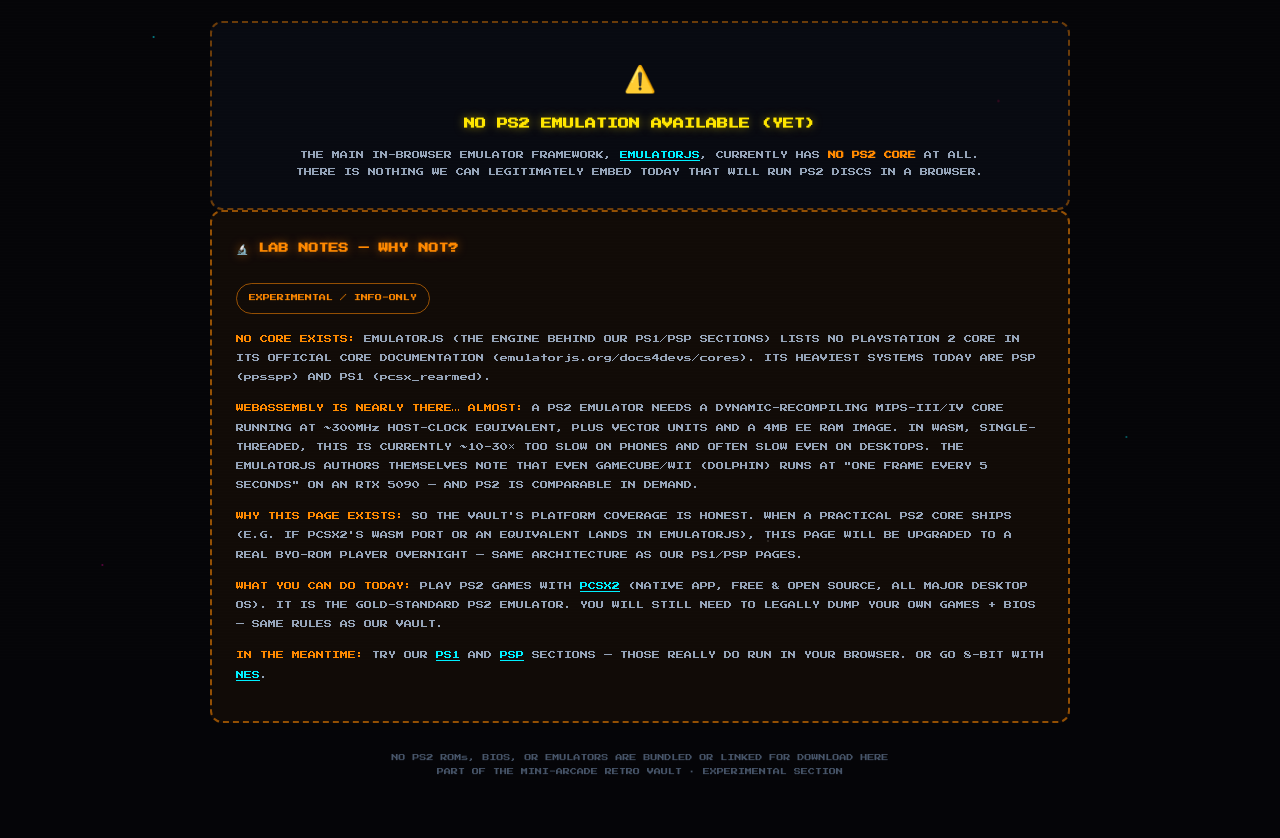
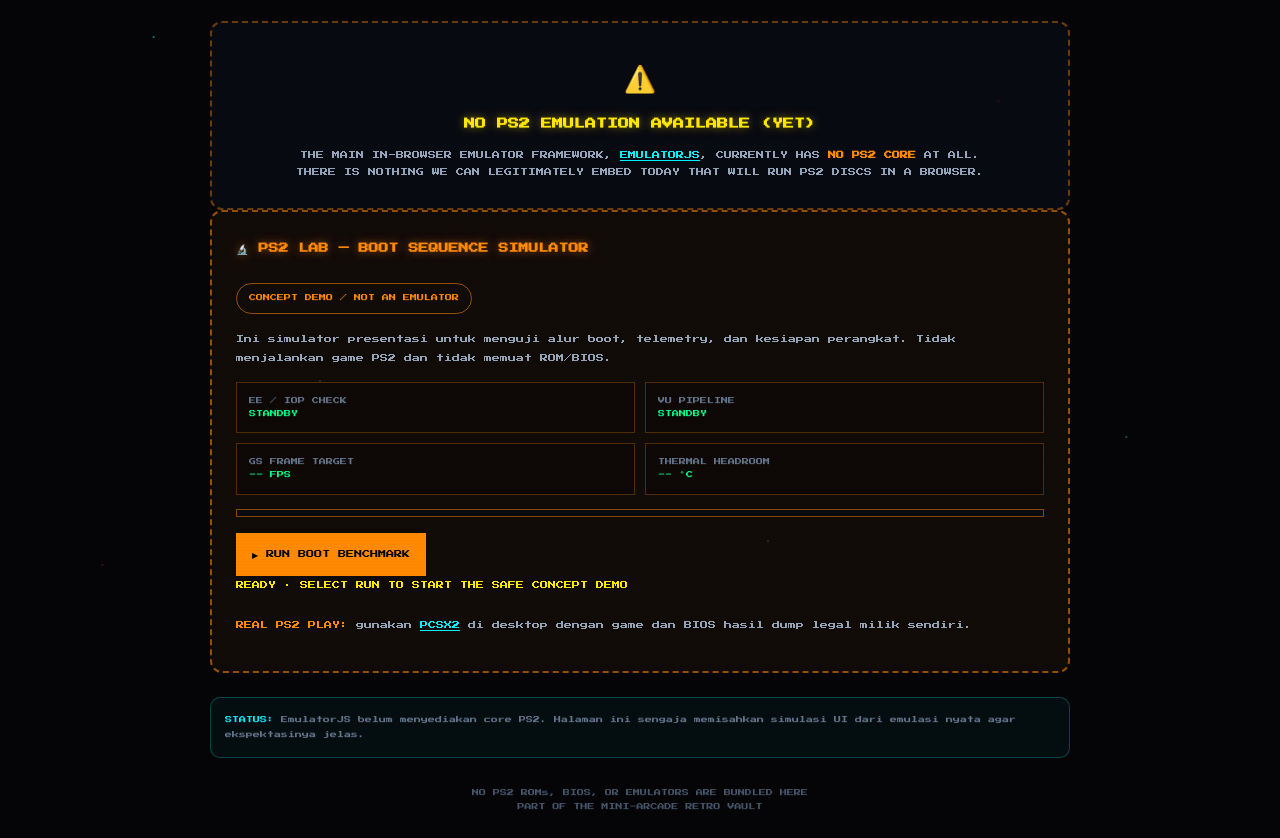
Before and after one commit to lwn2210/mini-arcade, a plain HTML site: page classic/ps2/index.html in a window 1280 px wide. Shown: the part 139-977 px from the top of the page. Before the commit the page ends 942 px from the top, so only its background shows below. Drawn offline with Linux system fonts and the light colour scheme.

Commit message:
fix(classic): polish vault navigation and PS2 lab demo

```diff
--- a/classic/ps2/index.html
+++ b/classic/ps2/index.html
@@ -21,6 +21,17 @@
     border: 1px solid rgba(255,136,0,0.55); border-radius: 20px;
     padding: 6px 12px; margin-bottom: 16px;
   }
+  .sim-grid { display: grid; grid-template-columns: repeat(2, minmax(0, 1fr)); gap: 10px; margin: 14px 0; }
+  .sim-grid div { border: 1px solid rgba(255,136,0,.28); background: rgba(0,0,0,.24); padding: 12px; }
+  .sim-grid span, .sim-grid b { display: block; font-size: 7px; line-height: 1.8; }
+  .sim-grid span { color: #64748b; }
+  .sim-grid b { color: #00ff88; font-weight: normal; }
+  .sim-meter { height: 8px; border: 1px solid rgba(255,136,0,.5); background: #090b10; margin: 14px 0; }
+  .sim-meter i { display: block; width: 0; height: 100%; background: linear-gradient(90deg,#ff8800,#ffe600); transition: width .12s; }
+  .lab-button { font: inherit; font-size: 8px; color: #050508; background: #ff8800; border: 0; padding: 12px 16px; cursor: pointer; }
+  .lab-button:hover { background: #ffe600; box-shadow: 0 0 18px rgba(255,230,0,.4); }
+  .lab-button:disabled { cursor: wait; opacity: .7; }
+  .sim-status { color: #ffe600 !important; min-height: 28px; }
 </style>
 </head>
 <body>
@@ -37,28 +48,58 @@
   </div>
 
   <div class="lab-note">
-    <h3>🔬 LAB NOTES — WHY NOT?</h3>
-    <span class="badge">EXPERIMENTAL / INFO-ONLY</span>
-    <p><b>NO CORE EXISTS:</b> EMULATORJS (THE ENGINE BEHIND OUR PS1/PSP SECTIONS) LISTS NO PLAYSTATION 2 CORE IN ITS
-    OFFICIAL CORE DOCUMENTATION (emulatorjs.org/docs4devs/cores). ITS HEAVIEST SYSTEMS TODAY ARE PSP (ppsspp) AND PS1 (pcsx_rearmed).</p>
-    <p><b>WEBASSEMBLY IS NEARLY THERE… ALMOST:</b> A PS2 EMULATOR NEEDS A DYNAMIC-RECOMPILING MIPS-III/IV CORE RUNNING AT ~300MHz
-    HOST-CLOCK EQUIVALENT, PLUS VECTOR UNITS AND A 4MB EE RAM IMAGE. IN WASM, SINGLE-THREADED, THIS IS CURRENTLY ~10-30× TOO SLOW
-    ON PHONES AND OFTEN SLOW EVEN ON DESKTOPS. THE EMULATORJS AUTHORS THEMSELVES NOTE THAT EVEN GAMECUBE/WII (DOLPHIN) RUNS AT
-    "ONE FRAME EVERY 5 SECONDS" ON AN RTX 5090 — AND PS2 IS COMPARABLE IN DEMAND.</p>
-    <p><b>WHY THIS PAGE EXISTS:</b> SO THE VAULT'S PLATFORM COVERAGE IS HONEST. WHEN A PRACTICAL PS2 CORE SHIPS (E.G. IF PCSX2'S
-    WASM PORT OR AN EQUIVALENT LANDS IN EMULATORJS), THIS PAGE WILL BE UPGRADED TO A REAL BYO-ROM PLAYER OVERNIGHT — SAME
-    ARCHITECTURE AS OUR PS1/PSP PAGES.</p>
-    <p><b>WHAT YOU CAN DO TODAY:</b> PLAY PS2 GAMES WITH <a href="https://pcsx2.net/" target="_blank" rel="noopener">PCSX2</a>
-    (NATIVE APP, FREE &amp; OPEN SOURCE, ALL MAJOR DESKTOP OS). IT IS THE GOLD-STANDARD PS2 EMULATOR. YOU WILL STILL NEED TO
-    LEGALLY DUMP YOUR OWN GAMES + BIOS — SAME RULES AS OUR VAULT.</p>
-    <p><b>IN THE MEANTIME:</b> TRY OUR <a href="../ps1/index.html">PS1</a> AND <a href="../psp/index.html">PSP</a> SECTIONS —
-    THOSE REALLY DO RUN IN YOUR BROWSER. OR GO 8-BIT WITH <a href="../nes/index.html">NES</a>.</p>
+    <h3>🔬 PS2 LAB — BOOT SEQUENCE SIMULATOR</h3>
+    <span class="badge">CONCEPT DEMO / NOT AN EMULATOR</span>
+    <p>Ini simulator presentasi untuk menguji alur boot, telemetry, dan kesiapan perangkat. Tidak menjalankan game PS2 dan tidak memuat ROM/BIOS.</p>
+    <div class="sim-grid" aria-live="polite">
+      <div><span>EE / IOP CHECK</span><b id="eeState">STANDBY</b></div>
+      <div><span>VU PIPELINE</span><b id="vuState">STANDBY</b></div>
+      <div><span>GS FRAME TARGET</span><b id="gsState">-- FPS</b></div>
+      <div><span>THERMAL HEADROOM</span><b id="tempState">-- °C</b></div>
+    </div>
+    <div class="sim-meter"><i id="simBar"></i></div>
+    <button class="lab-button" id="bootSim" type="button">▶ RUN BOOT BENCHMARK</button>
+    <p id="simStatus" class="sim-status">READY · SELECT RUN TO START THE SAFE CONCEPT DEMO</p>
+    <p><b>REAL PS2 PLAY:</b> gunakan <a href="https://pcsx2.net/" target="_blank" rel="noopener">PCSX2</a> di desktop dengan game dan BIOS hasil dump legal milik sendiri.</p>
   </div>
 
-  <div class="footer">
-    NO PS2 ROMs, BIOS, OR EMULATORS ARE BUNDLED OR LINKED FOR DOWNLOAD HERE<br>
-    PART OF THE MINI-ARCADE RETRO VAULT · EXPERIMENTAL SECTION
+  <div class="note">
+    <b>STATUS:</b> EmulatorJS belum menyediakan core PS2. Halaman ini sengaja memisahkan simulasi UI dari emulasi nyata agar ekspektasinya jelas.
   </div>
+
+  <div class="footer">NO PS2 ROMs, BIOS, OR EMULATORS ARE BUNDLED HERE<br>PART OF THE MINI-ARCADE RETRO VAULT</div>
   <div class="crt"></div>
+  <script>
+      const fields = [
+        ['eeState', ['SCANNING', 'READY']],
+        ['vuState', ['WARMING', 'READY']],
+        ['gsState', ['24 FPS', '30 FPS']],
+        ['tempState', ['61 °C', '58 °C']]
+      ];
+    const button = document.getElementById('bootSim');
+    const bar = document.getElementById('simBar');
+    const status = document.getElementById('simStatus');
+    button.addEventListener('click', () => {
+      button.disabled = true;
+      bar.style.width = '8%';
+      status.textContent = 'RUNNING · CHECKING EMULATION PIPELINE...';
+      fields.forEach(([id, values]) => { document.getElementById(id).textContent = values[0]; });
+      let progress = 8;
+      const timer = setInterval(() => {
+        progress += 8;
+        bar.style.width = `${Math.min(progress, 100)}%`;
+        if (progress >= 48) fields[1][0] && (document.getElementById('vuState').textContent = 'READY');
+        if (progress >= 72) document.getElementById('eeState').textContent = 'READY';
+        if (progress >= 100) {
+          clearInterval(timer);
+          document.getElementById('gsState').textContent = '30 FPS';
+          document.getElementById('tempState').textContent = '58 °C';
+          status.textContent = 'COMPLETE · CONCEPT PIPELINE READY · NO GAME WAS EXECUTED';
+          button.disabled = false;
+          button.textContent = '↻ RUN AGAIN';
+        }
+      }, 90);
+    });
+  </script>
 </body>
 </html>
```
Also changed, not shown: classic/index.html (+0 -1 lines).
